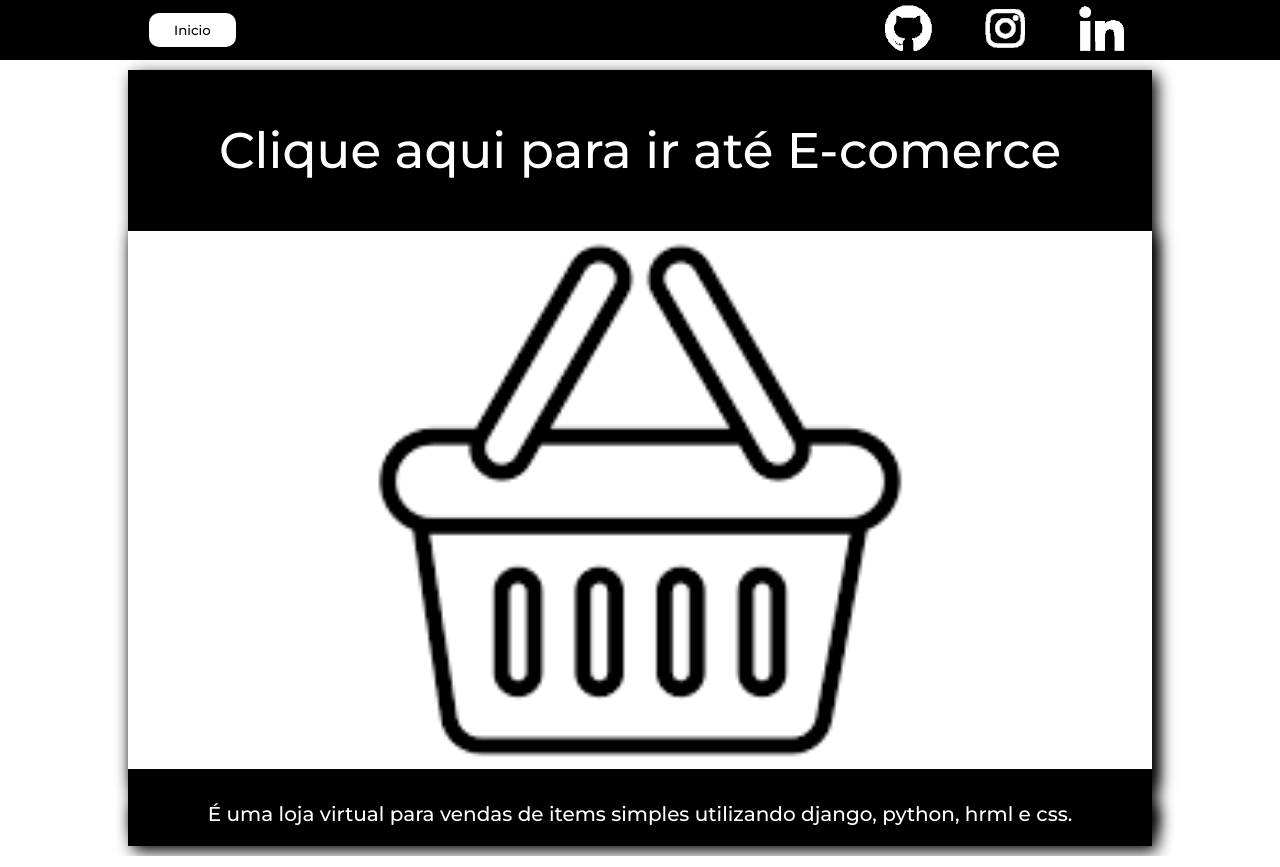
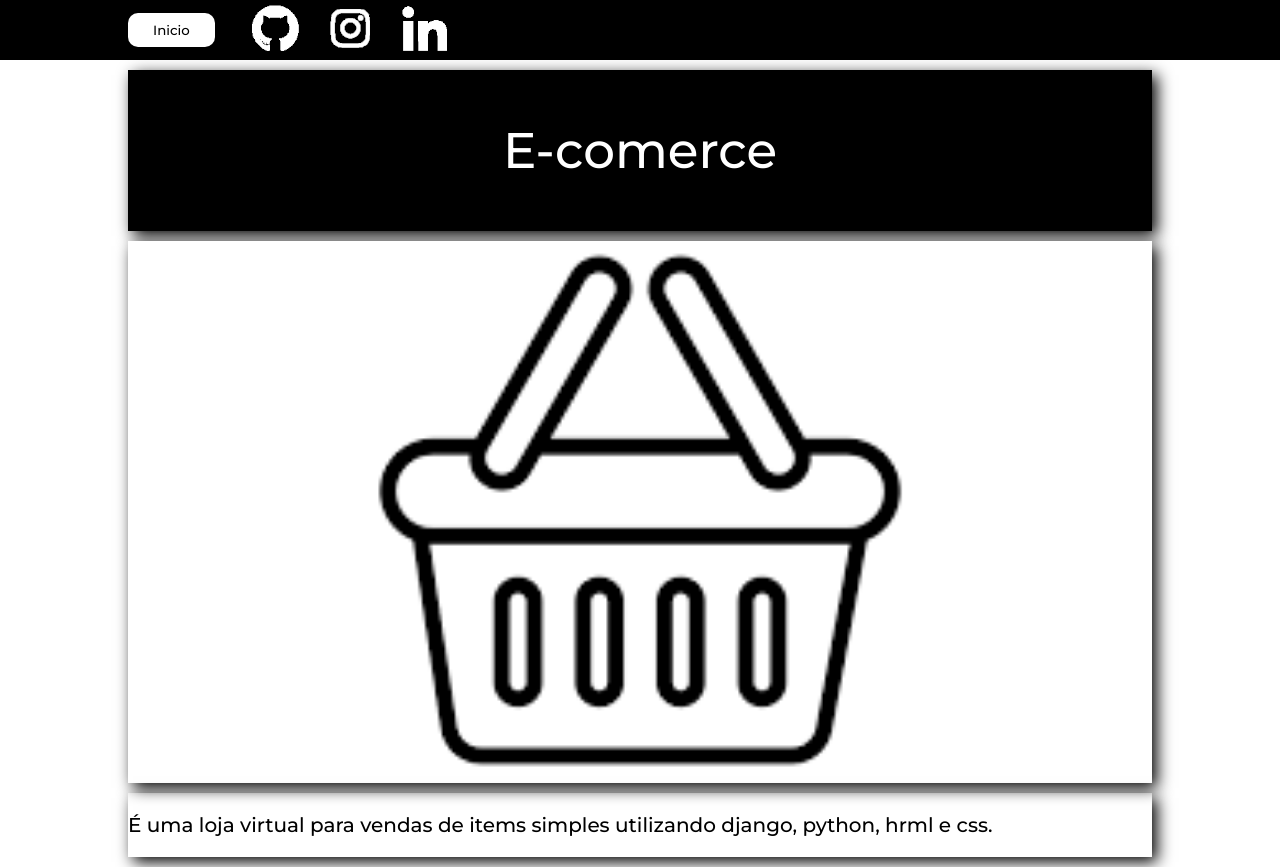
Before and after one commit to Kaique425/portifolio, a Django app: a page that uses paginas/templates/paginas/projeto.html in a window 1280 px wide. Run offline with Django 3.2, Linux system fonts and the light colour scheme; data comes from the database, SQL or seed files in the repository; both versions use the stored data as it was after the commit.

Commit message:
Ligando o link do projeto ao titulo

```diff
--- a/paginas/static/paginas/css/main.css
+++ b/paginas/static/paginas/css/main.css
@@ -24,17 +24,18 @@
     margin: 0;
     display: flex;
     height: 40px;
-    justify-content: space-around;
+    justify-content: flex-start;
     padding: 10px 10%;
     background-color: rgb(0, 0, 0);
     align-items: center;
 }
 .barindexbutton {
-    padding-right: 600px;
+    margin-right: 20px;
     display: inline-block;
     color: rgb(255, 255, 255);
 }
 .barindex {
+    margin: 10px;
     padding: 0px 5px;
     display: inline-block;
     color: rgb(255, 255, 255);
@@ -200,6 +201,15 @@
     text-align: center;
     font-size: 50px;
 }
+.nameitemnohref {
+    width: 80vw;
+    background-color: black;
+    color: white;
+    box-shadow: 5px 5px 15px black;
+    grid-area: nameitem;
+    text-align: center;
+    font-size: 50px;
+}
 .nameitem:hover {
     background-image: rgb(255, 255, 255);
     opacity: 0.7;
--- a/paginas/templates/paginas/projeto.html
+++ b/paginas/templates/paginas/projeto.html
@@ -5,11 +5,13 @@
     <main class="projectdetailbody">
         <section>
             <div class="maincontainer">
-                <div class="nameitem">
-                {% if projetos.projlink == null%}
-                     <p><a class="nameitemhref" href="#">Clique aqui para ir até {{projetos.nome}}</a></p>
+                {% if projetos.projlink == null %}
+                    <div class="nameitemnohref">
+                        <p>{{projetos.nome}}</p>
+                    </div>
                 {% else %}
-                    <p><a class="nameitemhref" href="{{projetos.projlink}}">Clique aqui para ir até {{projetos.nome}}</a></p>
+                    <div class="nameitem">
+                        <p><a class="nameitemhref" href="{{projetos.projlink}}">Clique aqui para ir até {{projetos.nome}}</a></p>
                     </div>
                 {% endif %}
                 <div class="imageitem">
```
Also changed, not shown: db.sqlite3.
